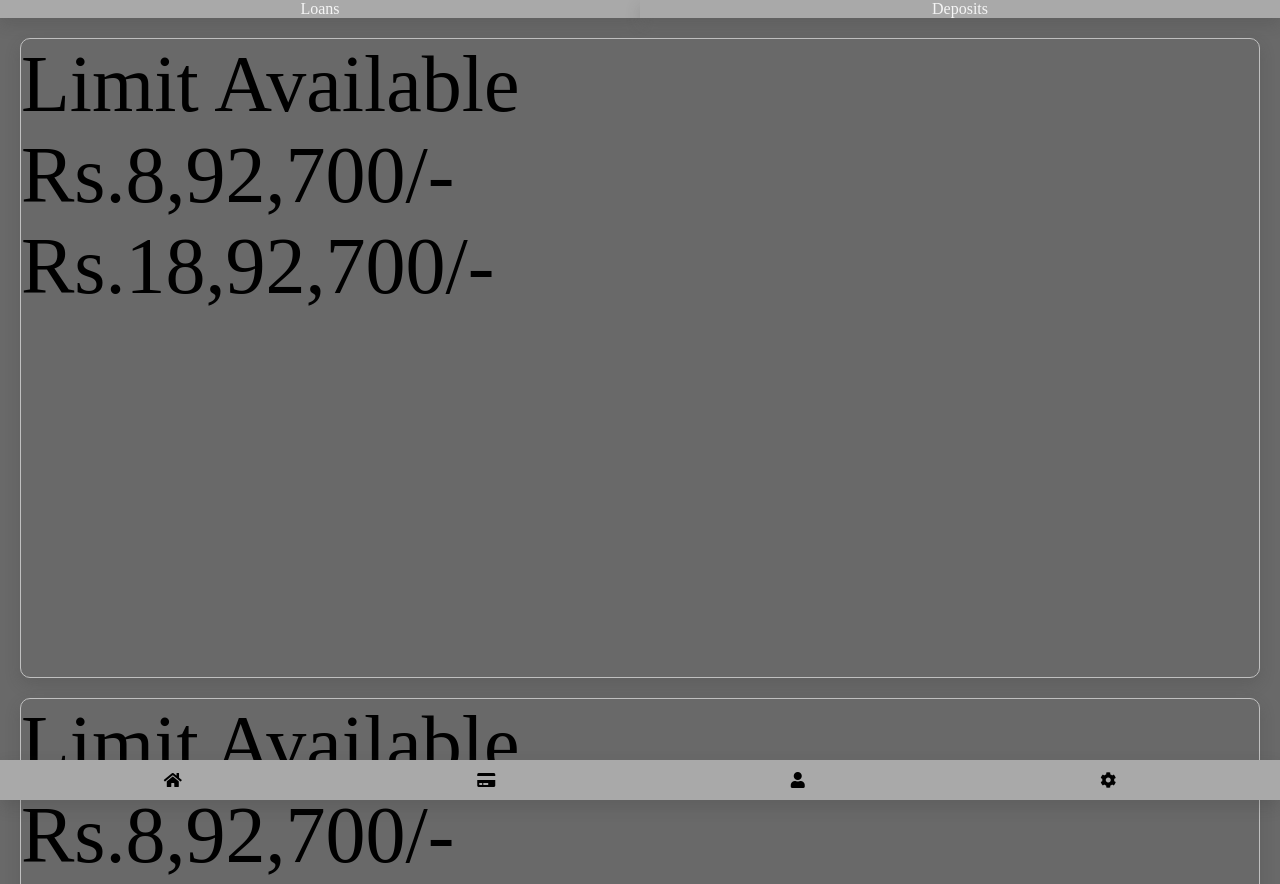
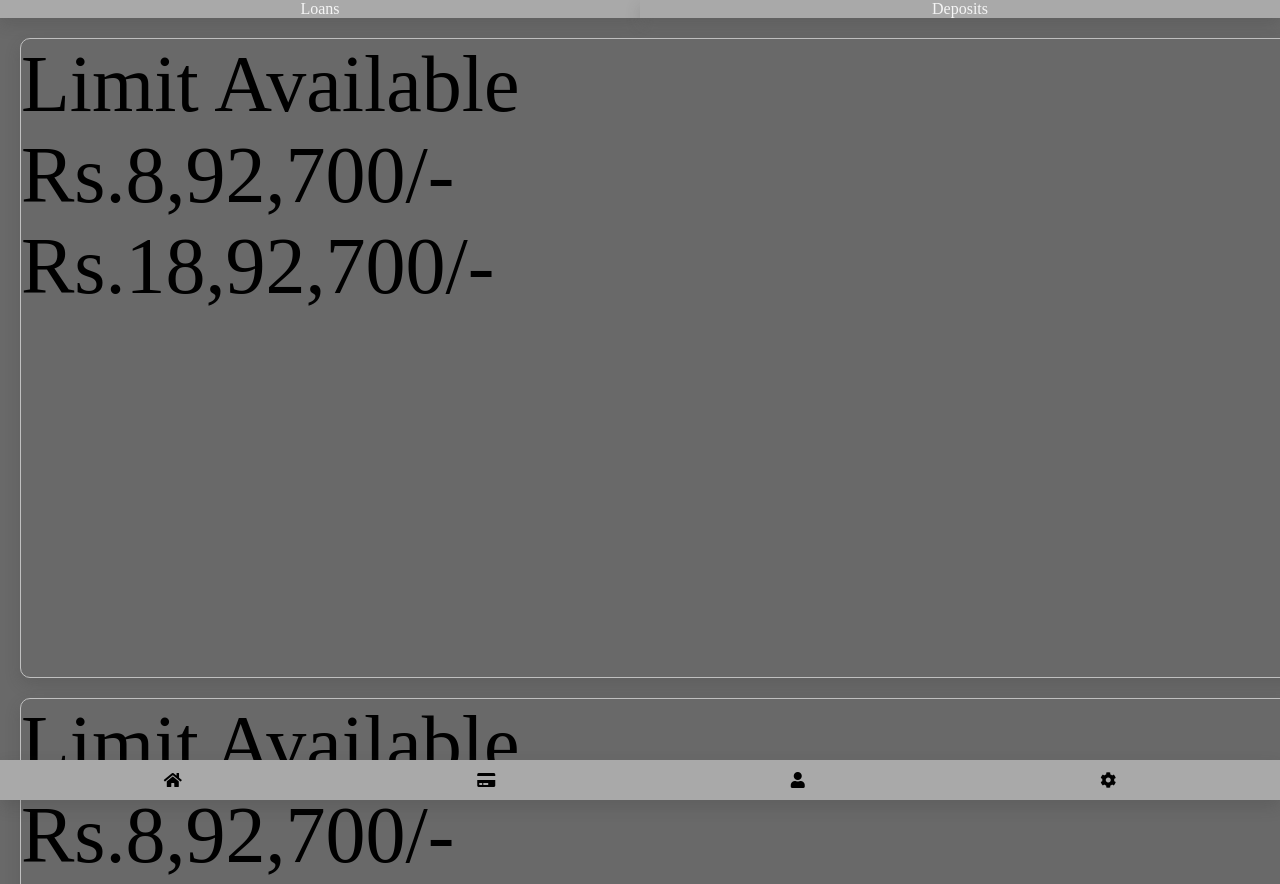
Before and after one commit to iamchaitanya/parts, a plain HTML site: page index.html in a window 1280 px wide. Shown: the top 884 px of the page. Drawn offline with Linux system fonts and the light colour scheme.

Commit message:
second commit

```diff
--- a/style.css
+++ b/style.css
@@ -18,6 +18,7 @@ body{
     margin: 20px;
     border-radius: 10px;
     font-size: 5em;
+    width: 100%;
 }
 
 
@@ -57,6 +58,12 @@ bottom-nav:hover{
     padding: 1rem;
 
 }
+
+
+
+/* fireship css - start */
+
+
 
 a {
     text-decoration: none;
@@ -219,3 +226,7 @@ a {
     background-clip: text;
     border-color: white;
 }
+
+
+
+/* fireship css - end */
```
